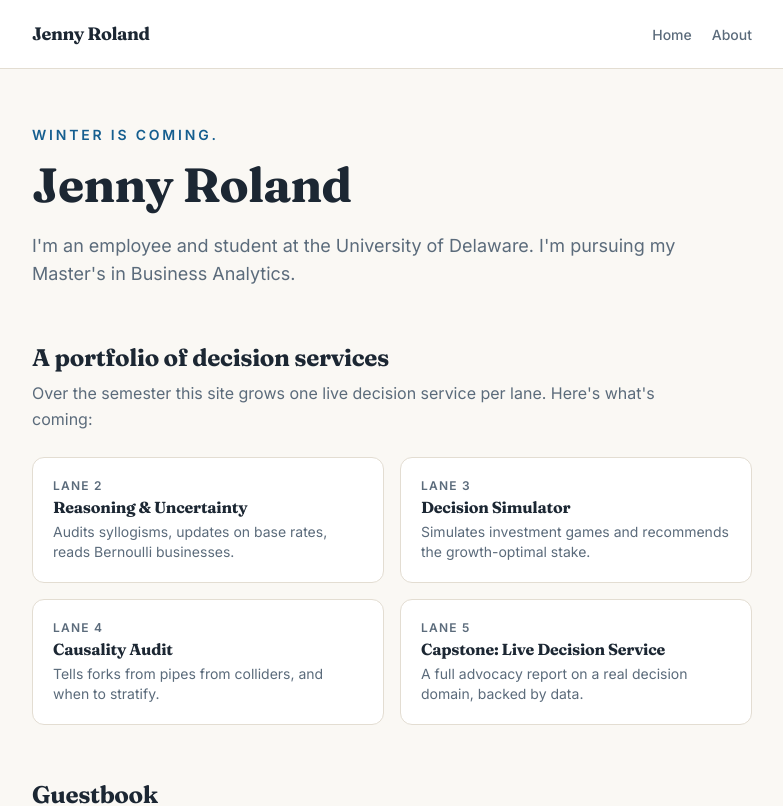
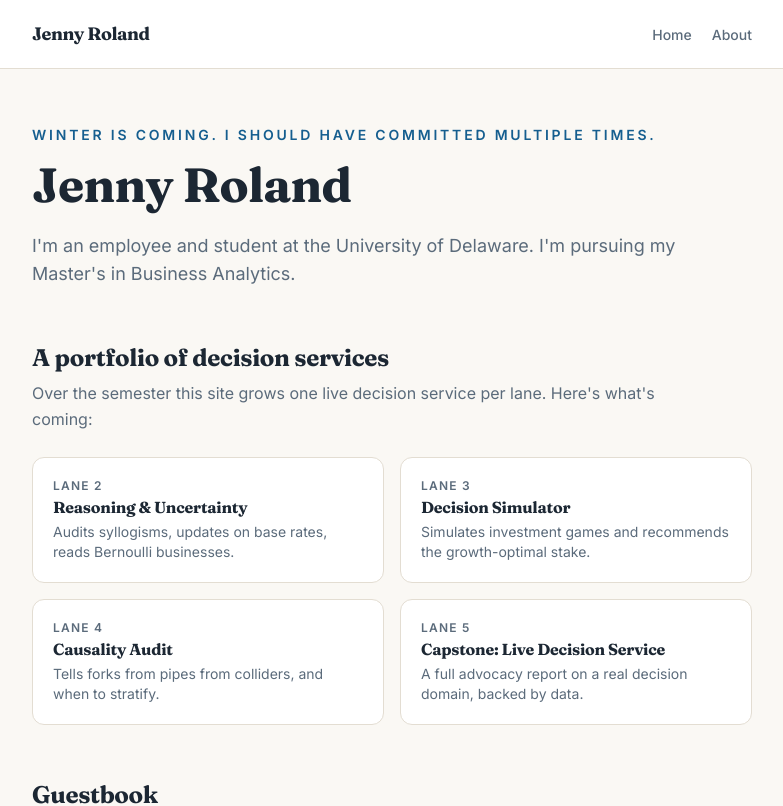
Before and after one commit to jleaberry/my-site, a Next.js app: page / in a window 1280 px wide. Shown: the top 806 px of the page, without its empty margins (248-1031 px from the left). Built offline with nearby package versions, Linux system fonts and the light colour scheme; no server answers; the database is empty.

Commit message:
Hopefully this counts as commit 3

```diff
--- a/src/profile.ts
+++ b/src/profile.ts
@@ -53,7 +53,7 @@ export const profile = {
   rosterVisibility: "class" as "class" | "professor-only",
 
   /** A one-line tagline for your home page. Make it yours. */
-  tagline: "Winter is coming.",
+  tagline: "Winter is coming. I should have committed multiple times.",
 
   /**
    * A short bio for your home page: two or three sentences, written like
```
